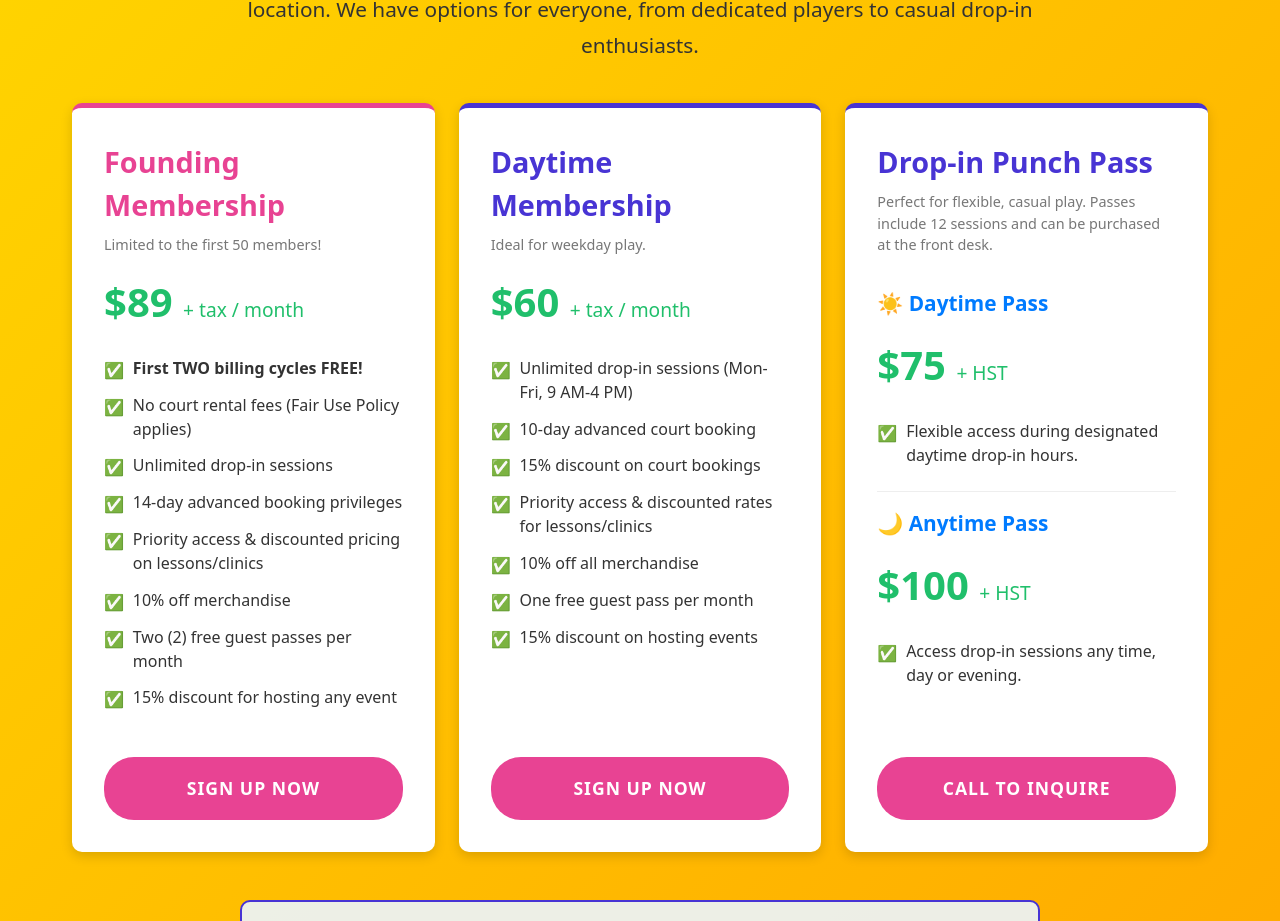
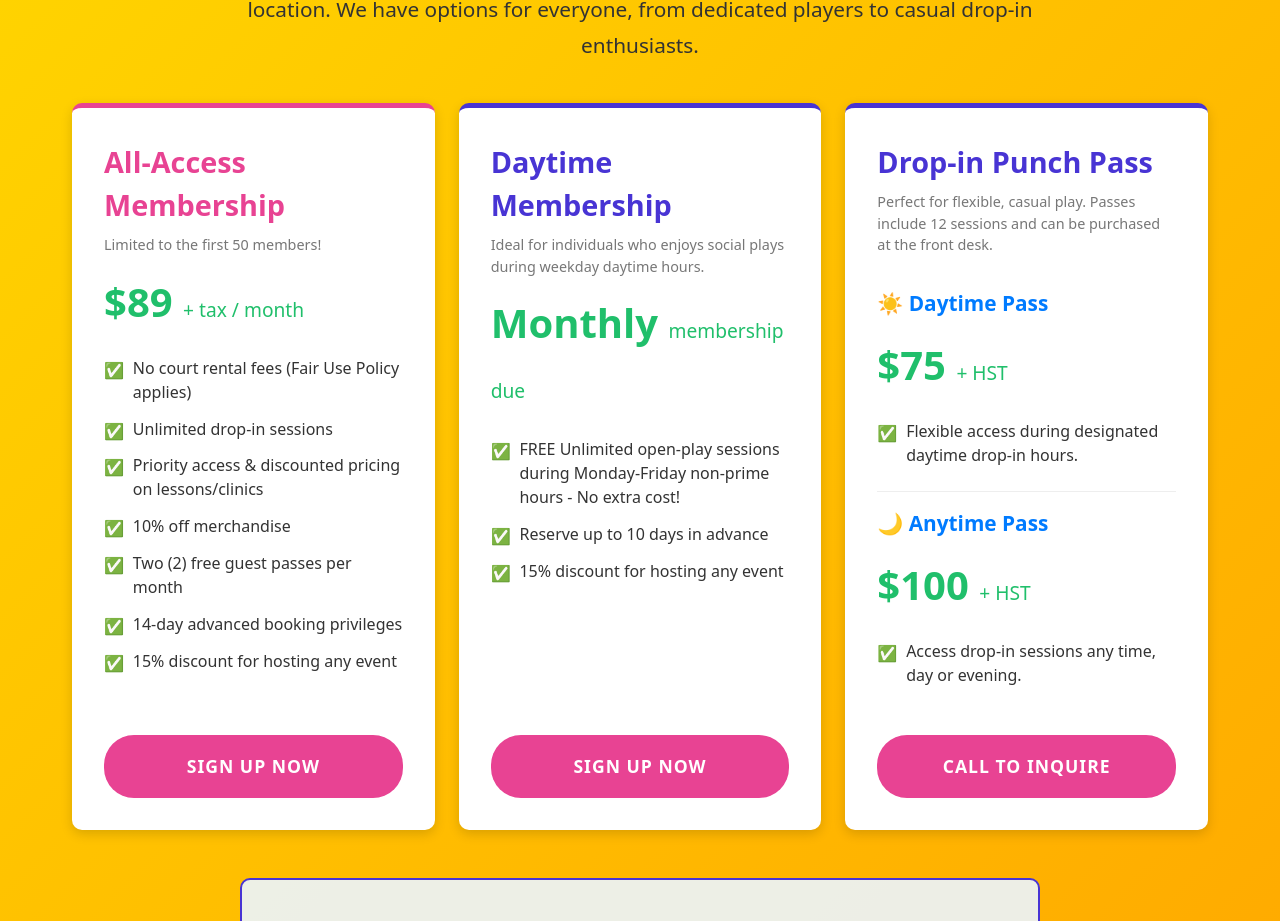
Before and after one commit to supertimmyh/picktopia_landing_page, a React (Vite) app: page / in a window 1280 px wide. Shown: the part 1932-2853 px from the top of the page. Built offline with nearby package versions, Linux system fonts and the light colour scheme.

Commit message:
Change the Daytime membership

```diff
--- a/src/components/Membership.jsx
+++ b/src/components/Membership.jsx
@@ -201,17 +201,16 @@ const Membership = () => {
           {/* Founding Membership Card */}
           <PlanCard featured>
             <div>
-              <PlanTitle featured>Founding Membership</PlanTitle>
+              <PlanTitle featured>All-Access Membership</PlanTitle>
               <PlanSubtext>Limited to the first 50 members!</PlanSubtext>
               <PlanPrice>$89 <span style={{fontSize: '1.2rem', fontWeight: 'normal'}}>+ tax / month</span></PlanPrice>
               <BenefitList>
-                <BenefitItem><strong>First TWO billing cycles FREE!</strong></BenefitItem>
                 <BenefitItem>No court rental fees (Fair Use Policy applies)</BenefitItem>
                 <BenefitItem>Unlimited drop-in sessions</BenefitItem>
-                <BenefitItem>14-day advanced booking privileges</BenefitItem>
                 <BenefitItem>Priority access & discounted pricing on lessons/clinics</BenefitItem>
                 <BenefitItem>10% off merchandise</BenefitItem>
                 <BenefitItem>Two (2) free guest passes per month</BenefitItem>
+                <BenefitItem>14-day advanced booking privileges</BenefitItem>
                 <BenefitItem>15% discount for hosting any event</BenefitItem>
               </BenefitList>
             </div>
@@ -222,16 +221,12 @@ const Membership = () => {
           <PlanCard>
             <div>
               <PlanTitle>Daytime Membership</PlanTitle>
-              <PlanSubtext>Ideal for weekday play.</PlanSubtext>
-              <PlanPrice>$60 <span style={{fontSize: '1.2rem', fontWeight: 'normal'}}>+ tax / month</span></PlanPrice>
+              <PlanSubtext>Ideal for individuals who enjoys social plays during weekday daytime hours.</PlanSubtext>
+              <PlanPrice>Monthly <span style={{fontSize: '1.2rem', fontWeight: 'normal'}}>membership due</span></PlanPrice>
               <BenefitList>
-                <BenefitItem>Unlimited drop-in sessions (Mon-Fri, 9 AM-4 PM)</BenefitItem>
-                <BenefitItem>10-day advanced court booking</BenefitItem>
-                <BenefitItem>15% discount on court bookings</BenefitItem>
-                <BenefitItem>Priority access & discounted rates for lessons/clinics</BenefitItem>
-                <BenefitItem>10% off all merchandise</BenefitItem>
-                <BenefitItem>One free guest pass per month</BenefitItem>
-                <BenefitItem>15% discount on hosting events</BenefitItem>
+                <BenefitItem>FREE Unlimited open-play sessions during Monday-Friday non-prime hours - No extra cost!</BenefitItem>
+                <BenefitItem>Reserve up to 10 days in advance</BenefitItem>
+                <BenefitItem>15% discount for hosting any event</BenefitItem>
               </BenefitList>
             </div>
             <CTAButton href="https://app.gocourtplus.com/picktopia/login" target="_blank" rel="noopener noreferrer">Sign Up Now</CTAButton>
```
Also changed, not shown: contents.txt (added).
